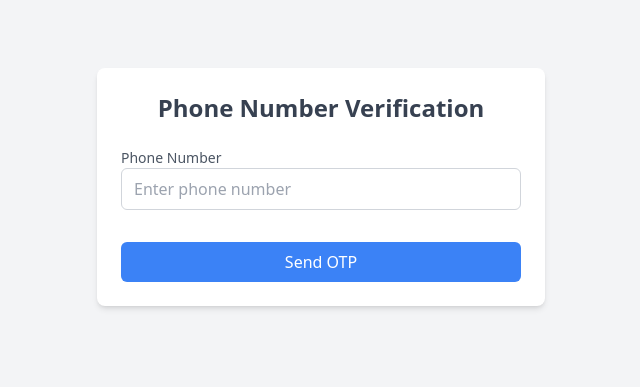
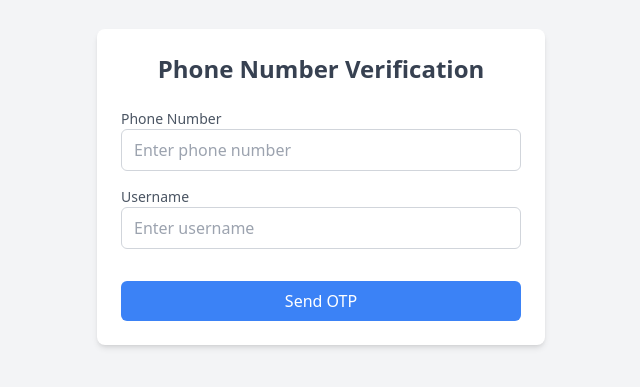
Before and after one commit to shivansh179/Air-Pollution-Analyzer, a React (Create React App) app: page /phone_login in a window 1280 px wide. Shown: the part 213-600 px from the top of the page, without its empty margins (319-959 px from the left). Built offline with nearby package versions, Linux system fonts and the light colour scheme; no server answers.

Commit message:
fixed some errors regarding otp based login

```diff
--- a/src/Component/LoginWithNumber.jsx
+++ b/src/Component/LoginWithNumber.jsx
@@ -1,14 +1,14 @@
 import React, { useState, useEffect } from 'react';
 import { getAuth, signInWithPhoneNumber, RecaptchaVerifier } from 'firebase/auth';
-import { getFirestore, collection, query, where, getDocs } from 'firebase/firestore';
 import toast, { Toaster } from 'react-hot-toast';
  import { useNavigate } from 'react-router-dom';
-import app from '../firebase';
+import app from '../firebase'
+
 
 const PhoneNumberVerification = () => {
+
   const navigate = useNavigate();
-  const auth = getAuth(app);
-  const db = getFirestore(app);
+  const auth  = getAuth(app);
   const [phoneNumber, setPhoneNumber] = useState('');
   const [username, setUsername] = useState('');
   const [verificationCode, setVerificationCode] = useState('');
@@ -22,54 +22,34 @@ const PhoneNumberVerification = () => {
       return;
     }
 
-    try {
-      // Check if the phone number exists in Firestore
-      const q = query(collection(db, 'users'), where('number', '==', phoneNumber));
-      const querySnapshot = await getDocs(q);
-
-      if (querySnapshot.empty) {
-        toast.error('This phone number is not registered');
-        return;
-      }
 
     const recaptchaVerifier = new RecaptchaVerifier('recaptcha-container', {
+
+
       size: 'invisible',
       callback: () => {
         console.log('reCAPTCHA verification successful');
+
             }
+
+
+
     }, auth);
 
-      // Show loading toast
-      const promise = new Promise((resolve, reject) => {
-        toast.promise(
-          signInWithPhoneNumber(auth, phoneNumber, recaptchaVerifier),
-          {
-            loading: 'Sending OTP...',
-            success: 'OTP sent to your phone number',
-            error: 'Error sending OTP'
-          }
-        ).then((result) => {
+
+    signInWithPhoneNumber(auth, phoneNumber, recaptchaVerifier)
+      .then((result) => {
         setConfirmationResult(result);
-          resolve(result);
-        }).catch((error) => {
-          reject(error);
-        });
-      });
-
-      // Handle promise
-      promise.then((result) => {
-        console.log('signInWithPhoneNumber result:', result);
-      }).catch((error) => {
-        console.error('signInWithPhoneNumber error:', error);
+        toast.success('OTP sent to your phone number');
+      })
+      .catch((error) => {
+        console.error('Error sending OTP:', error);
+        toast.error('Error sending OTP');
       });
 
     recaptchaVerifier.render().then((widgetId) => {
       window.recaptchaWidgetId = widgetId;
     });
-    } catch (error) {
-      console.error('Error in handleSendOtp:', error);
-      toast.error('Error sending OTP');
-    }
   };
 
   const handleVerifyOtp = async (e) => {
@@ -103,7 +83,7 @@ const PhoneNumberVerification = () => {
 
   return (
     <>
-      <Toaster />
+      <Toaster/>
       <div className="flex flex-col items-center justify-center min-h-screen bg-gray-100">
         <div className="w-full max-w-md p-6 bg-white rounded-lg shadow-md">
           <h1 className="mb-6 text-2xl font-bold text-center text-gray-700">Phone Number Verification</h1>
@@ -120,7 +100,18 @@ const PhoneNumberVerification = () => {
                 className="w-full px-3 py-2 border rounded-md border-gray-300 focus:outline-none focus:ring focus:ring-blue-200"
               />
             </div>
-
+            <div className="form-group">
+              <label htmlFor="username" className="block text-sm font-medium text-gray-600">Username</label>
+              <input
+                type="text"
+                id="username"
+                placeholder="Enter username"
+                value={username}
+                onChange={(e) => setUsername(e.target.value)}
+                required
+                className="w-full px-3 py-2 border rounded-md border-gray-300 focus:outline-none focus:ring focus:ring-blue-200"
+              />
+            </div>
             <div id="recaptcha-container"></div>
             <button type="submit" className="w-full px-4 py-2 text-white bg-blue-500 rounded-md hover:bg-blue-600 focus:outline-none focus:ring focus:ring-blue-300">Send OTP</button>
           </form>
```
Lines whose indentation alone changed are shown as unchanged.
